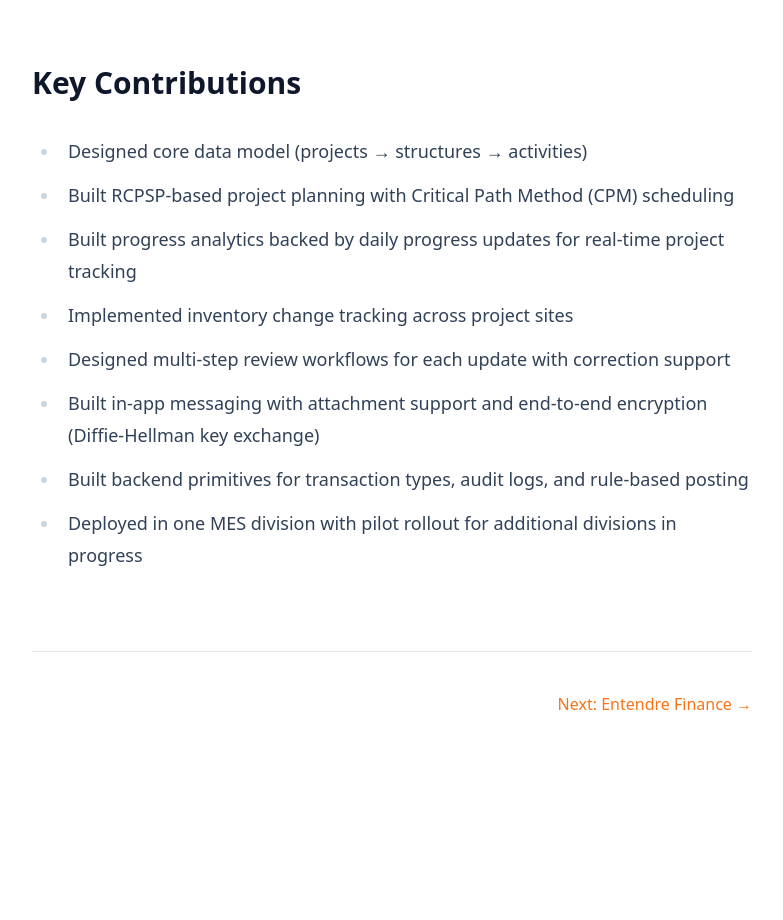
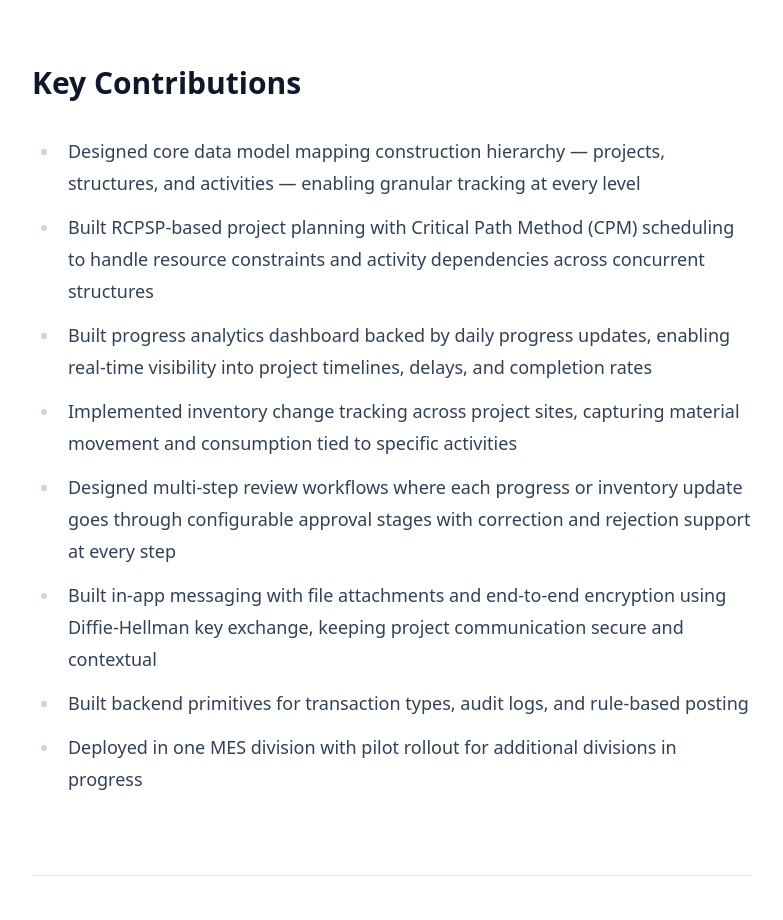
Before and after one commit to akshay-nm/akshay-ooo, a Next.js app: page /work/setu in a window 1280 px wide. Shown: the part 984-1904 px from the top of the page, without its empty margins (248-1031 px from the left). Before the commit the page ends 1780 px from the top, so only its background shows below. Built offline with nearby package versions, Linux system fonts and the light colour scheme; a web font is replaced by a local one.

Commit message:
Elaborate key contributions on Setu page
Add more detail to each bullet point covering planning, analytics,
inventory, review workflows, and messaging.

https://claude.ai/code/session_01WzmYWT7MawB5keUqYRuBnA

```diff
--- a/src/app/work/setu/page.tsx
+++ b/src/app/work/setu/page.tsx
@@ -71,12 +71,12 @@ export default function SetuCase() {
 
           <h2>Key Contributions</h2>
           <ul>
-            <li>Designed core data model (projects → structures → activities)</li>
-            <li>Built RCPSP-based project planning with Critical Path Method (CPM) scheduling</li>
-            <li>Built progress analytics backed by daily progress updates for real-time project tracking</li>
-            <li>Implemented inventory change tracking across project sites</li>
-            <li>Designed multi-step review workflows for each update with correction support</li>
-            <li>Built in-app messaging with attachment support and end-to-end encryption (Diffie-Hellman key exchange)</li>
+            <li>Designed core data model mapping construction hierarchy — projects, structures, and activities — enabling granular tracking at every level</li>
+            <li>Built RCPSP-based project planning with Critical Path Method (CPM) scheduling to handle resource constraints and activity dependencies across concurrent structures</li>
+            <li>Built progress analytics dashboard backed by daily progress updates, enabling real-time visibility into project timelines, delays, and completion rates</li>
+            <li>Implemented inventory change tracking across project sites, capturing material movement and consumption tied to specific activities</li>
+            <li>Designed multi-step review workflows where each progress or inventory update goes through configurable approval stages with correction and rejection support at every step</li>
+            <li>Built in-app messaging with file attachments and end-to-end encryption using Diffie-Hellman key exchange, keeping project communication secure and contextual</li>
             <li>Built backend primitives for transaction types, audit logs, and rule-based posting</li>
             <li>Deployed in one MES division with pilot rollout for additional divisions in progress</li>
           </ul>
```
